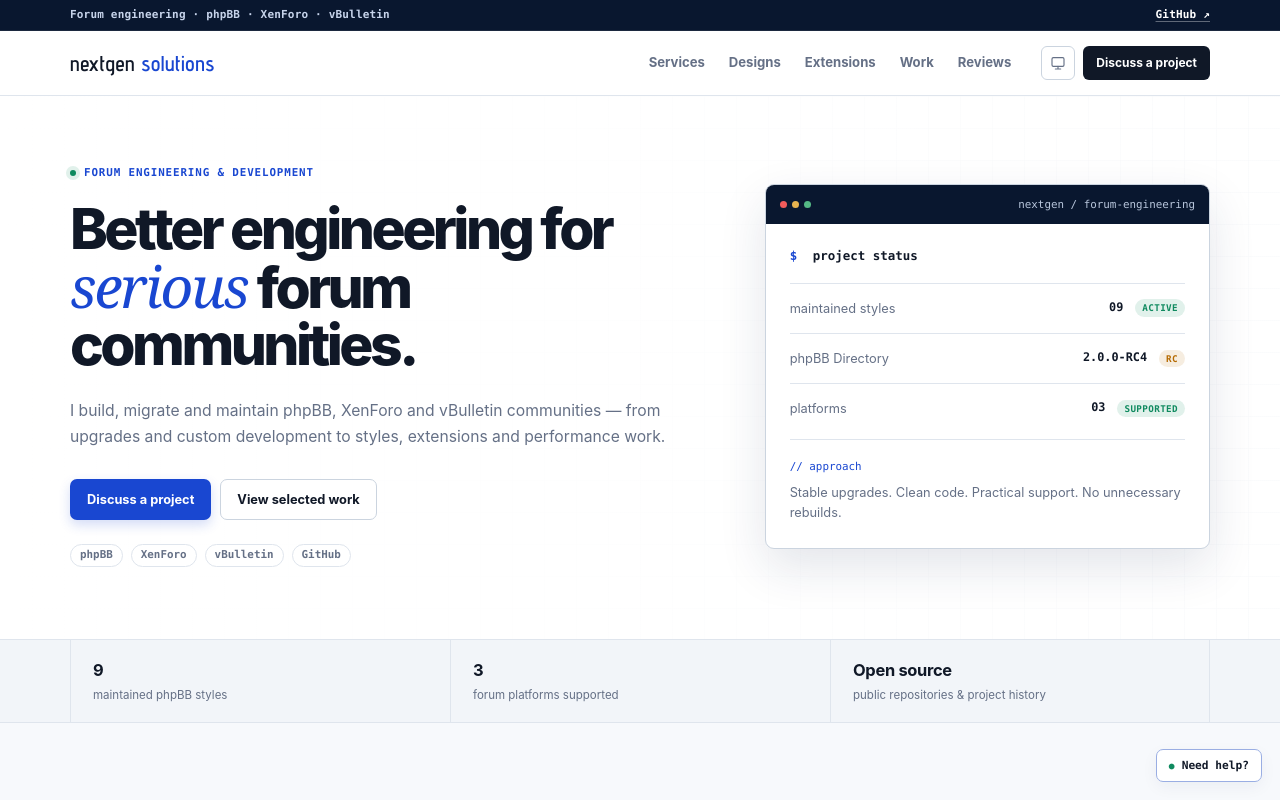
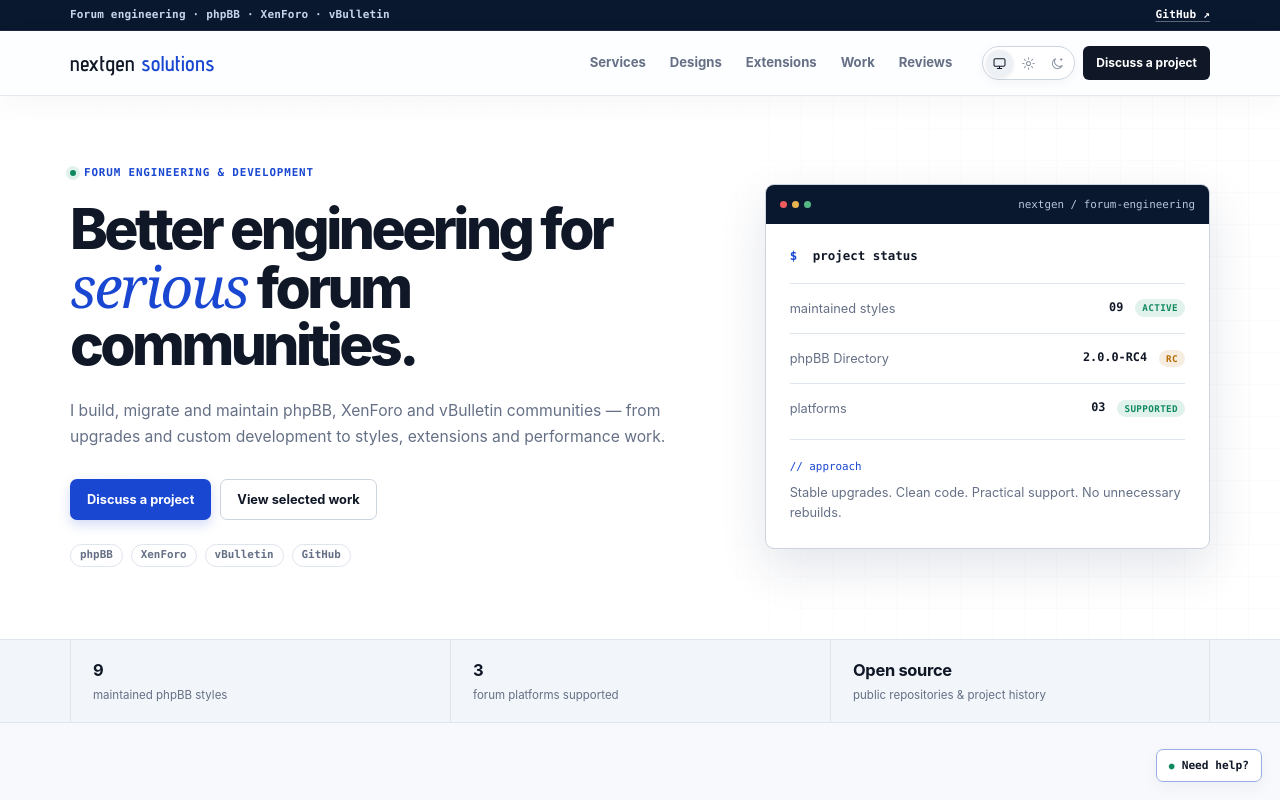
Before and after one commit to melvingb/nextgen-site, a Next.js app: page / in a window 1280 px wide. Shown: the top 800 px of the page. Built offline with nearby package versions, Linux system fonts and the light colour scheme.

Commit message:
feat: match Jekyll dark theme and restore GitHub comments

```diff
--- a/app/designs/[slug]/page.tsx
+++ b/app/designs/[slug]/page.tsx
@@ -4,6 +4,7 @@
 import { designs } from "@/lib/data";
 import { getRepoActivity } from "@/lib/github";
 import { SafeImage } from "@/components/SafeImage";
+import { GitHubComments } from "@/components/GitHubComments";
 
 export function generateStaticParams() {
   return designs.map((d) => ({ slug: d.slug }));
@@ -84,6 +85,8 @@
           <a href={`https://github.com/${d.repo}`} target="_blank" rel="noreferrer">Open repository →</a>
         </aside>
       </section>
+
+      <GitHubComments />
     </>
   );
 }
--- a/app/extensions/[slug]/page.tsx
+++ b/app/extensions/[slug]/page.tsx
@@ -4,6 +4,7 @@
 import { extensions } from "@/lib/data";
 import { getRepoActivity } from "@/lib/github";
 import { SafeImage } from "@/components/SafeImage";
+import { GitHubComments } from "@/components/GitHubComments";
 
 export function generateStaticParams() {
   return extensions.map((extension) => ({ slug: extension.slug }));
@@ -123,6 +124,8 @@
           </div>
         </section>
       )}
+
+      <GitHubComments />
     </>
   );
 }
--- a/app/globals.css
+++ b/app/globals.css
@@ -470,3 +470,180 @@
   .support-actions{align-items:stretch;flex-direction:column-reverse}
   .support-actions .button{width:100%}
 }
+
+
+/* V9 — Jekyll dark palette, glass navigation, explicit theme control, Giscus */
+html[data-theme="dark"]{
+  --bg:#0b0b0c;
+  --surface:#0b0b0c;
+  --surface-soft:#111113;
+  --surface-muted:#18181b;
+  --text:#e5e7eb;
+  --muted:#9ca3af;
+  --faint:#6b7280;
+  --line:#242427;
+  --line-strong:#323236;
+  --primary:#60a5fa;
+  --primary-strong:#93c5fd;
+  --primary-soft:#172033;
+  --navy:#0b0b0c;
+  --navy-2:#111113;
+  --success:#4ade80;
+  --warning:#f0b45a;
+  --shadow:0 16px 44px rgba(0,0,0,.34);
+  --shadow-soft:0 7px 20px rgba(0,0,0,.28);
+}
+
+.site-header{
+  background:color-mix(in srgb,var(--surface) 76%,transparent);
+  -webkit-backdrop-filter:saturate(155%) blur(18px);
+  backdrop-filter:saturate(155%) blur(18px);
+  border-bottom:1px solid color-mix(in srgb,var(--line) 82%,transparent);
+  box-shadow:0 8px 30px rgba(8,15,27,.035);
+}
+
+html[data-theme="dark"] .site-header{
+  background:rgba(11,11,12,.76);
+  border-bottom-color:rgba(255,255,255,.07);
+  box-shadow:0 8px 30px rgba(0,0,0,.16);
+}
+
+html[data-theme="dark"] .developer-hero,
+html[data-theme="dark"] .catalog-section,
+html[data-theme="dark"] .reviews-section,
+html[data-theme="dark"] .developer-cta,
+html[data-theme="dark"] .footer,
+html[data-theme="dark"] .metrics-strip,
+html[data-theme="dark"] .engineering-band,
+html[data-theme="dark"] .hero:not(.developer-hero),
+html[data-theme="dark"] .contact-hero,
+html[data-theme="dark"] .project-hero,
+html[data-theme="dark"] .listing-hero,
+html[data-theme="dark"] .service-hero{
+  background-color:var(--bg);
+}
+
+html[data-theme="dark"] .capability-card,
+html[data-theme="dark"] .project-card,
+html[data-theme="dark"] .portfolio-card,
+html[data-theme="dark"] .repo-card,
+html[data-theme="dark"] .service-card,
+html[data-theme="dark"] .extension-product-card,
+html[data-theme="dark"] .contact-brief,
+html[data-theme="dark"] .refined-contact-layout .contact-form,
+html[data-theme="dark"] .dev-panel,
+html[data-theme="dark"] .browser-frame,
+html[data-theme="dark"] .service-profile,
+html[data-theme="dark"] .listing-hero-note{
+  background:#18181b;
+}
+
+html[data-theme="dark"] .project-image,
+html[data-theme="dark"] .portfolio-image-wrap,
+html[data-theme="dark"] .image-fallback,
+html[data-theme="dark"] .visual-placeholder{
+  background-color:#141416;
+}
+
+.theme-control{
+  height:34px;
+  display:inline-flex;
+  align-items:center;
+  gap:2px;
+  padding:3px;
+  border:1px solid var(--line-strong);
+  border-radius:999px;
+  background:color-mix(in srgb,var(--surface) 88%,transparent);
+  box-shadow:0 3px 12px rgba(10,20,36,.04);
+}
+
+.theme-control button{
+  width:27px;
+  height:27px;
+  display:grid;
+  place-items:center;
+  padding:0;
+  border:0;
+  border-radius:999px;
+  background:transparent;
+  color:var(--faint);
+  cursor:pointer;
+  transition:background .18s ease,color .18s ease,transform .18s ease,box-shadow .18s ease;
+}
+
+.theme-control button:hover{
+  color:var(--text);
+}
+
+.theme-control button.active{
+  background:var(--surface-muted);
+  color:var(--text);
+  box-shadow:0 1px 4px rgba(10,20,36,.10);
+}
+
+html[data-theme="dark"] .theme-control{
+  background:rgba(24,24,27,.72);
+  border-color:#2f2f33;
+}
+
+html[data-theme="dark"] .theme-control button.active{
+  background:#2a2a2e;
+  color:#fff;
+  box-shadow:none;
+}
+
+.theme-control svg{
+  width:15px;
+  height:15px;
+  fill:none;
+  stroke:currentColor;
+  stroke-width:1.65;
+  stroke-linecap:round;
+  stroke-linejoin:round;
+}
+
+.github-comments{
+  padding-top:18px;
+  padding-bottom:96px;
+  border-top:1px solid var(--line);
+}
+
+.github-comments-heading{
+  display:grid;
+  grid-template-columns:.72fr 1.28fr;
+  gap:72px;
+  align-items:end;
+  padding:38px 0 24px;
+}
+
+.github-comments-heading h2{
+  margin:8px 0 0;
+  font-size:clamp(1.7rem,2.6vw,2.2rem);
+  line-height:1.08;
+  letter-spacing:-.04em;
+}
+
+.github-comments-heading p{
+  max-width:560px;
+  margin:0;
+  color:var(--muted);
+  font-size:.8rem;
+  line-height:1.6;
+}
+
+.giscus-container,
+.giscus,
+.giscus-frame{
+  width:100%;
+}
+
+.giscus-container{
+  min-height:180px;
+}
+
+@media (max-width:760px){
+  .theme-control{height:32px}
+  .theme-control button{width:25px;height:25px}
+  .github-comments{padding-bottom:70px}
+  .github-comments-heading{grid-template-columns:1fr;gap:12px;padding:30px 0 20px}
+}
--- a/components/Header.tsx
+++ b/components/Header.tsx
@@ -11,8 +11,8 @@
   if (mode === "light") {
     return (
       <svg viewBox="0 0 24 24" aria-hidden="true">
-        <circle cx="12" cy="12" r="3.5" />
-        <path d="M12 2.5v2M12 19.5v2M21.5 12h-2M4.5 12h-2M18.72 5.28l-1.42 1.42M6.7 17.3l-1.42 1.42M18.72 18.72l-1.42-1.42M6.7 6.7 5.28 5.28" />
+        <circle cx="12" cy="12" r="3.25" />
+        <path d="M12 2.75v2.1M12 19.15v2.1M21.25 12h-2.1M4.85 12h-2.1M18.54 5.46l-1.49 1.49M6.95 17.05l-1.49 1.49M18.54 18.54l-1.49-1.49M6.95 6.95 5.46 5.46" />
       </svg>
     );
   }
@@ -20,15 +20,16 @@
   if (mode === "dark") {
     return (
       <svg viewBox="0 0 24 24" aria-hidden="true">
-        <path d="M20.25 15.45A8.3 8.3 0 0 1 8.55 3.75 8.75 8.75 0 1 0 20.25 15.45Z" />
+        <path d="M19.6 15.2A7.75 7.75 0 0 1 8.8 4.4a8.25 8.25 0 1 0 10.8 10.8Z" />
+        <path d="m17.9 4.25.38.9.9.38-.9.38-.38.9-.38-.9-.9-.38.9-.38.38-.9Z" />
       </svg>
     );
   }
 
   return (
     <svg viewBox="0 0 24 24" aria-hidden="true">
-      <rect x="3" y="4" width="18" height="13" rx="2" />
-      <path d="M8 21h8M12 17v4" />
+      <rect x="3.25" y="4.25" width="17.5" height="12.25" rx="2" />
+      <path d="M8.5 20h7M12 16.5V20" />
     </svg>
   );
 }
@@ -56,13 +57,13 @@
   function apply(value: ThemeMode) {
     setTheme(value);
     localStorage.setItem("theme", value);
-    const dark = value === "dark" || (value === "system" && window.matchMedia("(prefers-color-scheme: dark)").matches);
+
+    const dark =
+      value === "dark" ||
+      (value === "system" &&
+        window.matchMedia("(prefers-color-scheme: dark)").matches);
+
     document.documentElement.dataset.theme = dark ? "dark" : "light";
-  }
-
-  function cycleTheme() {
-    const index = themeOrder.indexOf(theme);
-    apply(themeOrder[(index + 1) % themeOrder.length]);
   }
 
   return (
@@ -70,9 +71,12 @@
       <div className="utility-bar">
         <div className="shell utility-inner">
           <span>Forum engineering · phpBB · XenForo · vBulletin</span>
-          <a href="https://github.com/nextgen-solutions-gt" target="_blank" rel="noreferrer">GitHub ↗</a>
+          <a href="https://github.com/nextgen-solutions-gt" target="_blank" rel="noreferrer">
+            GitHub ↗
+          </a>
         </div>
       </div>
+
       <header className="site-header">
         <div className="nav-shell">
           <Link className="brand" href="/" onClick={() => setOpen(false)}>
@@ -88,19 +92,30 @@
           </nav>
 
           <div className="nav-tools">
+            <div className="theme-control" role="group" aria-label="Color theme">
+              {themeOrder.map((mode) => (
+                <button
+                  key={mode}
+                  type="button"
+                  className={theme === mode ? "active" : ""}
+                  onClick={() => apply(mode)}
+                  aria-label={`Use ${mode} theme`}
+                  aria-pressed={theme === mode}
+                  title={mode === "system" ? "System theme" : `${mode[0].toUpperCase() + mode.slice(1)} theme`}
+                >
+                  <ThemeIcon mode={mode} />
+                </button>
+              ))}
+            </div>
+
+            <Link href="/contact" className="nav-contact">Discuss a project</Link>
+
             <button
-              type="button"
-              className="theme-toggle"
-              onClick={cycleTheme}
-              aria-label={`Theme: ${theme}. Click to change theme.`}
-              title={`Theme: ${theme}`}
-              data-mode={theme}
+              className="menu-button"
+              onClick={() => setOpen(!open)}
+              aria-expanded={open}
+              aria-label="Toggle menu"
             >
-              <ThemeIcon mode={theme} />
-              <span className="theme-toggle-label">{theme}</span>
-            </button>
-            <Link href="/contact" className="nav-contact">Discuss a project</Link>
-            <button className="menu-button" onClick={() => setOpen(!open)} aria-expanded={open} aria-label="Toggle menu">
               <span /><span />
             </button>
           </div>
```
Also changed, not shown: components/GitHubComments.tsx (added, +79 -0 lines).
